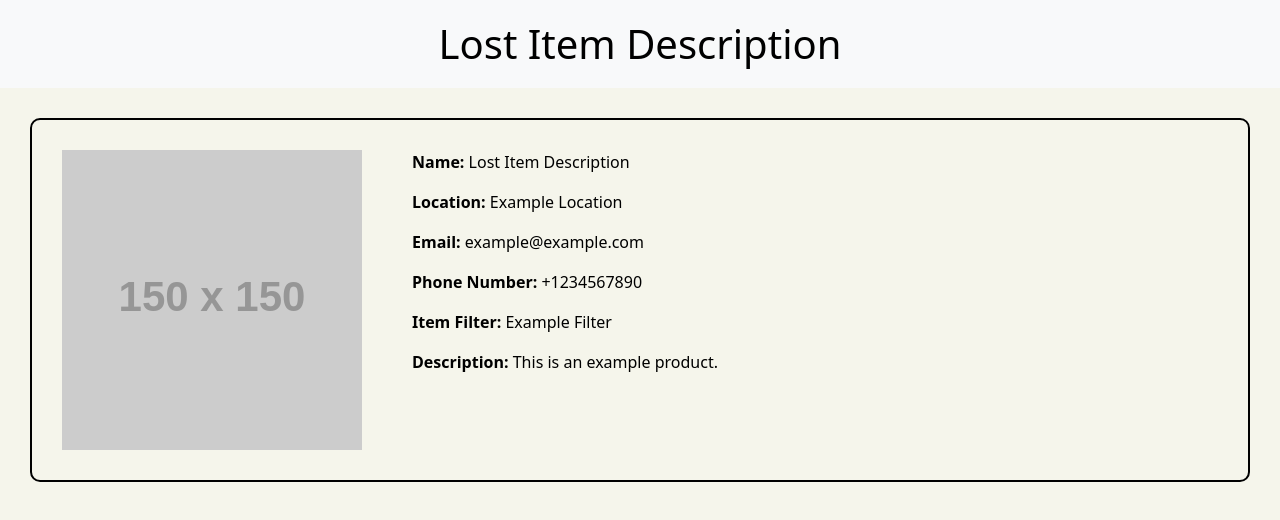
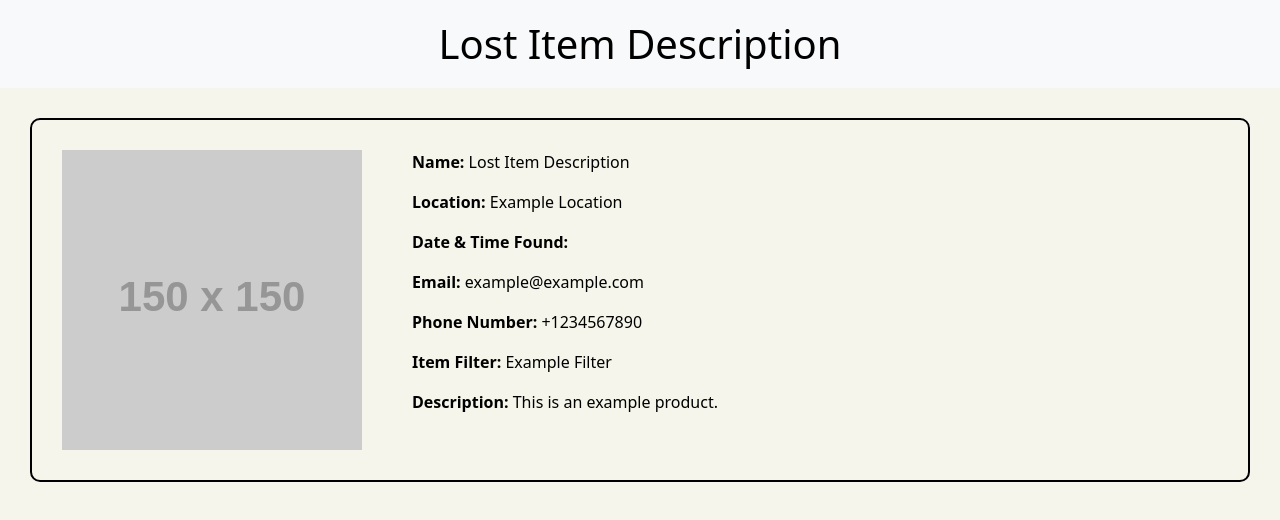
Before and after one commit to MarcusongytDev/lost-and-found-app-client, a React (Create React App) app: page /LostItemDescription/1 in a window 1280 px wide. Shown: the top 520 px of the page. Built offline with nearby package versions, Linux system fonts and the light colour scheme.

Commit message:
Modify Settings.js

```diff
--- a/src/App.js
+++ b/src/App.js
@@ -33,7 +33,7 @@ function Apps(){
             <Route path = "filteredSearch" exact element={<><Template/><FilteredSearch/></>} />
             <Route path = "loginPage" exact element={<><Template/><LoginPage/></>} />
             <Route path = "LostItemMap" exact element={<LostItemMap/>} />
-            <Route path = "/LostItemDescription/:id" exact element={<LostItemDescription/>} />
+            <Route path = "LostItemDescription/:id" exact element={<LostItemDescription/>} />
           </Route>
         </Routes>
       </Router>
--- a/src/components/API/GoogleMaps.js
+++ b/src/components/API/GoogleMaps.js
@@ -97,9 +97,10 @@ const PlacesAutocomplete = ({setSelected}) =>{
   const handleSelect = async(address) => {
     setValue(address, false);
     clearSuggestions();
-
+    console.log(address);
     const results = await getGeocode({address});
     const {lat, lng} = await getLatLng(results[0]);
+    console.log({lat, lng});
     setSelected({lat, lng});
   }
   return (
--- a/src/pages/lostItemDescription.js
+++ b/src/pages/lostItemDescription.js
@@ -58,6 +58,7 @@ function LostItemDescription() {
         id: id,
         name: "Lost Item Description",
         location: "Example Location",
+        dateFound: "10/10/2001",
         email: "example@example.com",
         phoneNumber: "+1234567890",
         itemFilter: "Example Filter",
@@ -77,6 +78,7 @@ function LostItemDescription() {
                 <div className="product-info">
                     <p><strong>Name:</strong> {product.name}</p>
                     <p><strong>Location:</strong> {product.location}</p>
+                    <p><strong>Date & Time Found: </strong></p>
                     <p><strong>Email:</strong> {product.email}</p>
                     <p><strong>Phone Number:</strong> {product.phoneNumber}</p>
                     <p><strong>Item Filter:</strong> {product.itemFilter}</p>
```
